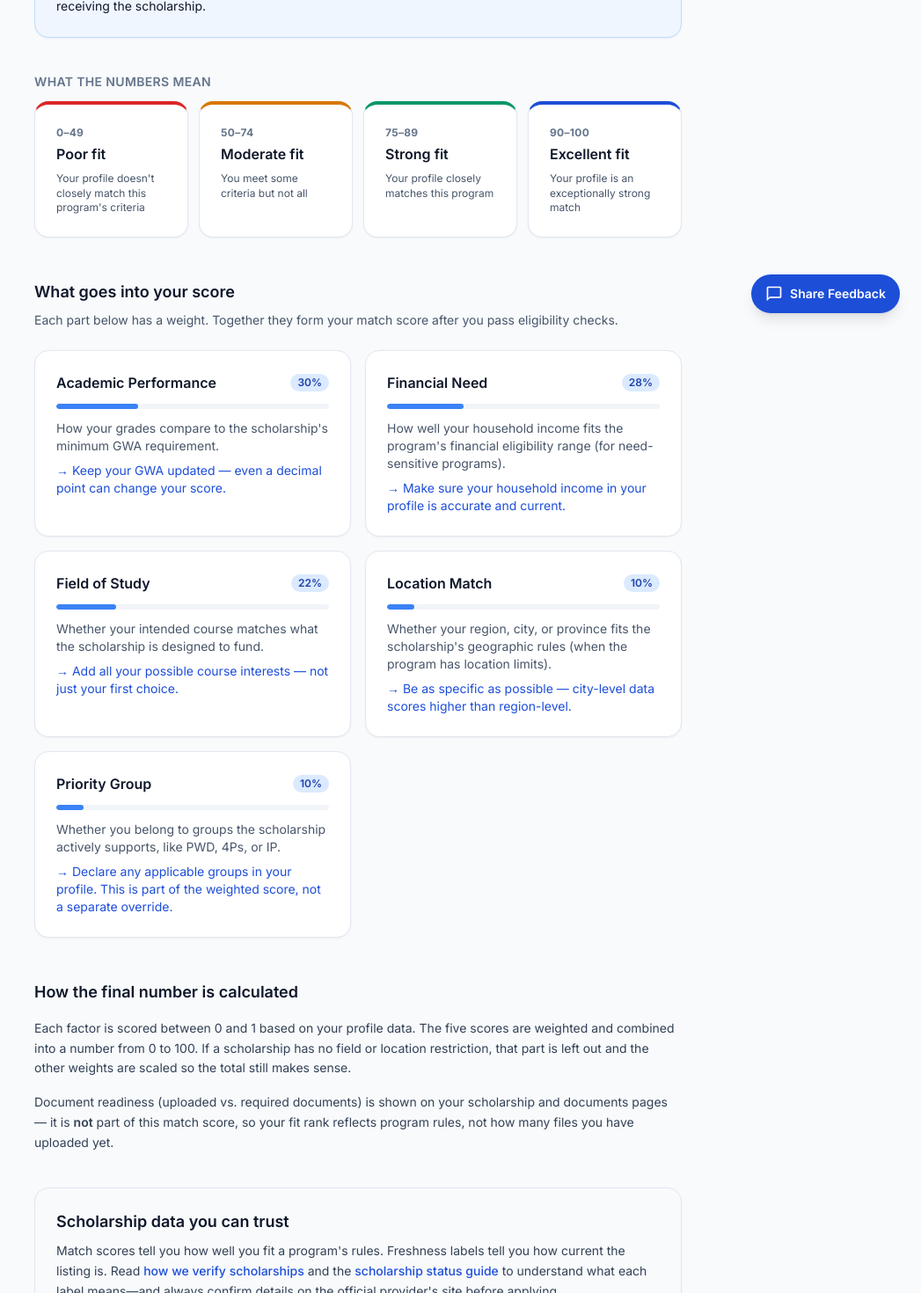
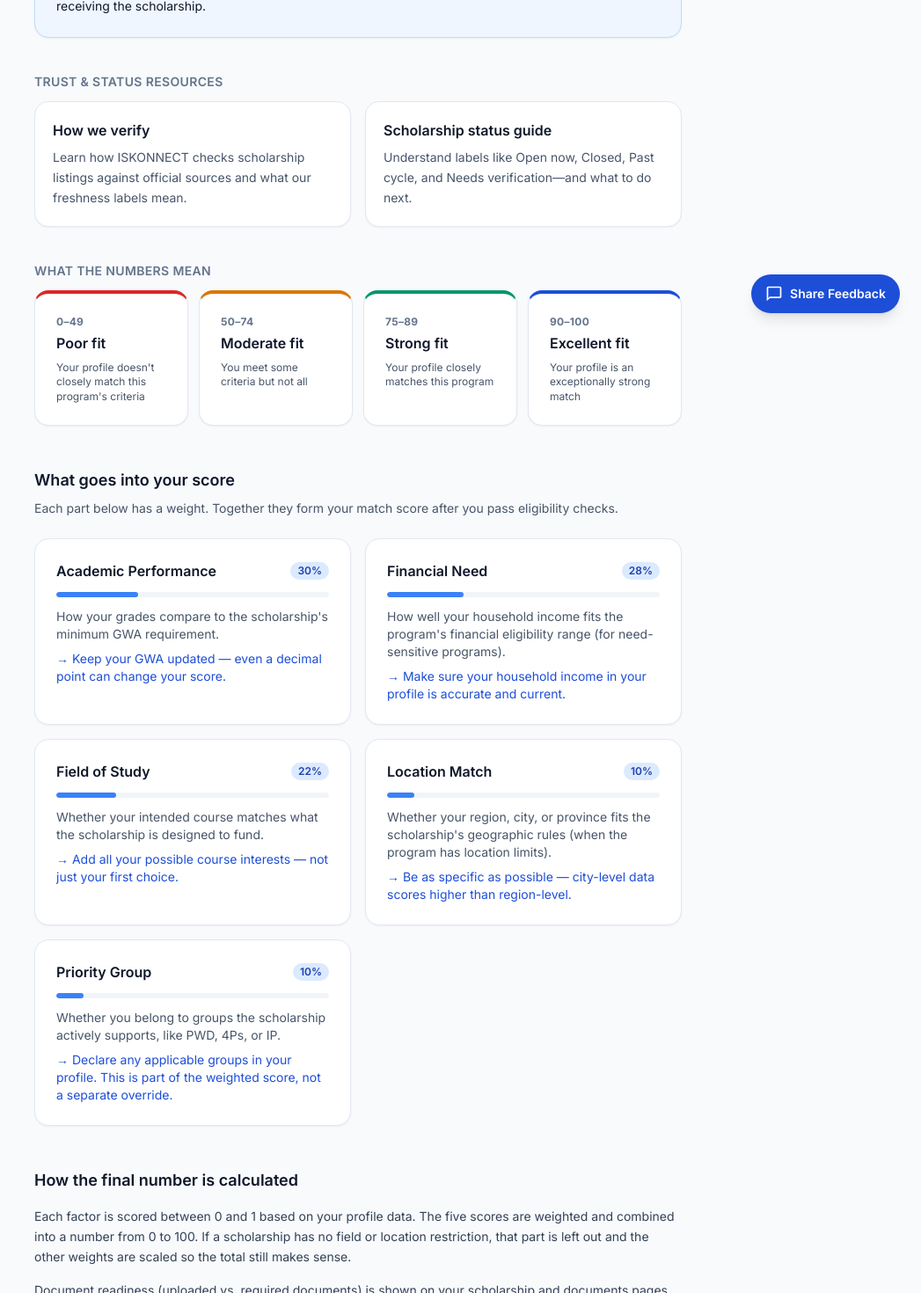
Before and after one commit to Manabatman/Iskonnect, a React (Vite) app in the folder frontend/: page /transparency in a window 1280 px wide. Shown: the part 420-1890 px from the top of the page at 88% size, without its empty margins (233-1280 px from the left). Built offline with nearby package versions, Linux system fonts and the light colour scheme; no server answers.

Commit message:
refactor: simplify navbar and link trust resources from Transparency page

```diff
--- a/frontend/src/components/Navbar.tsx
+++ b/frontend/src/components/Navbar.tsx
@@ -48,14 +48,8 @@ export function Navbar() {
       <Link to="/scholarships/search" className={navLinkClass(path.startsWith("/scholarships"))}>
         Scholarships
       </Link>
-      <Link to="/how-we-verify" className={navLinkClass(isActive("/how-we-verify"))}>
-        How we verify
-      </Link>
       <Link to="/transparency" className={navLinkClass(isActive("/transparency"))}>
         Transparency
-      </Link>
-      <Link to="/scholarship-status" className={navLinkClass(isActive("/scholarship-status"))}>
-        Status guide
       </Link>
     </>
   );
--- a/frontend/src/pages/RegisterPage.tsx
+++ b/frontend/src/pages/RegisterPage.tsx
@@ -73,7 +73,7 @@ export function RegisterPage() {
             }}
           />
           <p className="max-w-md text-lg font-medium leading-relaxed text-white lg:text-xl">
-            Hindi mo kailangang mangapa mag-isa.
+            Relationships may end, but your degree is forever.
           </p>
         </div>
       </div>
--- a/frontend/src/pages/TransparencyPage.tsx
+++ b/frontend/src/pages/TransparencyPage.tsx
@@ -109,6 +109,36 @@ export function TransparencyPage() {
 
         <div className="mt-10">
           <h2 className="text-sm font-semibold uppercase tracking-wide text-slate-500 dark:text-slate-400">
+            Trust &amp; status resources
+          </h2>
+          <div className="mt-3 grid gap-4 sm:grid-cols-2">
+            <Link
+              to="/how-we-verify"
+              className="group rounded-2xl border border-slate-200 bg-white p-5 shadow-sm transition hover:border-primary-300 hover:shadow-md dark:border-slate-700 dark:bg-slate-800/80 dark:hover:border-primary-600"
+            >
+              <h3 className="font-semibold text-slate-900 group-hover:text-primary-700 dark:text-slate-100 dark:group-hover:text-primary-400">
+                How we verify
+              </h3>
+              <p className="mt-2 text-sm leading-relaxed text-slate-600 dark:text-slate-400">
+                Learn how ISKONNECT checks scholarship listings against official sources and what our freshness labels mean.
+              </p>
+            </Link>
+            <Link
+              to="/scholarship-status"
+              className="group rounded-2xl border border-slate-200 bg-white p-5 shadow-sm transition hover:border-primary-300 hover:shadow-md dark:border-slate-700 dark:bg-slate-800/80 dark:hover:border-primary-600"
+            >
+              <h3 className="font-semibold text-slate-900 group-hover:text-primary-700 dark:text-slate-100 dark:group-hover:text-primary-400">
+                Scholarship status guide
+              </h3>
+              <p className="mt-2 text-sm leading-relaxed text-slate-600 dark:text-slate-400">
+                Understand labels like Open now, Closed, Past cycle, and Needs verification—and what to do next.
+              </p>
+            </Link>
+          </div>
+        </div>
+
+        <div className="mt-10">
+          <h2 className="text-sm font-semibold uppercase tracking-wide text-slate-500 dark:text-slate-400">
             What the numbers mean
           </h2>
           <div className="mt-3 grid grid-cols-2 gap-3 lg:grid-cols-4">
@@ -170,17 +200,9 @@ export function TransparencyPage() {
         <div className="mt-10 rounded-2xl border border-slate-200 bg-slate-50 p-6 shadow-sm dark:border-slate-600 dark:bg-slate-900">
           <h2 className="text-lg font-semibold text-slate-900 dark:text-slate-100">Scholarship data you can trust</h2>
           <p className="mt-2 text-sm leading-relaxed text-slate-700 dark:text-slate-300">
-            Match scores tell you how well you fit a program&apos;s rules. Freshness labels tell you how current the listing
-            is. Read{" "}
-            <Link to="/how-we-verify" className="font-medium text-primary-600 hover:underline dark:text-primary-400">
-              how we verify scholarships
-            </Link>{" "}
-            and the{" "}
-            <Link to="/scholarship-status" className="font-medium text-primary-600 hover:underline dark:text-primary-400">
-              scholarship status guide
-            </Link>{" "}
-            to understand what each label means—and always confirm details on the official provider&apos;s site before
-            applying.
+            Match scores tell you how well you fit a program&apos;s rules. Freshness and status labels tell you how current
+            the listing is. Use the trust resources above to learn what each label means—and always confirm details on the
+            official provider&apos;s site before applying.
           </p>
         </div>
 
```
